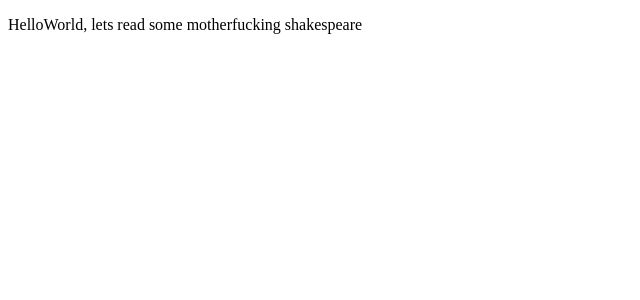
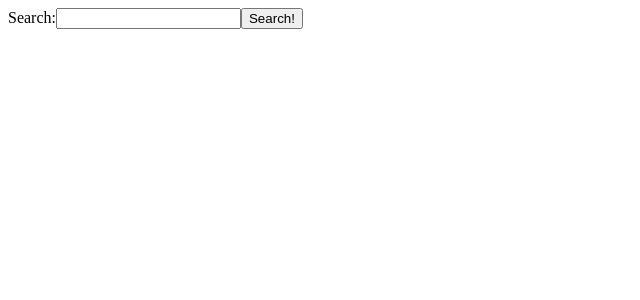
Before and after one commit to Gangezilla/basic-search, a Next.js app: page / in a window 1280 px wide. Shown: the top 300 px of the page, without its empty margins (0-640 px from the left). Built offline with nearby package versions, Linux system fonts and the light colour scheme.

Commit message:
Hella basic frontend. totally unstyled but it works, way cool

```diff
--- a/pages/index.js
+++ b/pages/index.js
@@ -1,6 +1,28 @@
-const Index = () => (
-  <div>
-    <p>HelloWorld, lets read some motherfucking shakespeare</p>
-  </div>
-);
+import QueryBox from "../src/components/QueryBox";
+import React, { useState } from "react";
+
+const Index = () => {
+  const [data, setData] = useState("");
+  const onSubmit = query => {
+    const data = {
+      query
+    };
+    fetch("/query/", {
+      method: "POST",
+      body: JSON.stringify(data),
+      headers: {
+        "Content-Type": "application/json"
+      }
+    })
+      .then(res => res.json())
+      .then(res => setData(res));
+  };
+
+  return (
+    <div>
+      <QueryBox onSubmit={onSubmit} />
+      {data ? JSON.stringify(data) : null}
+    </div>
+  );
+};
 export default Index;
--- /dev/null
+++ b/src/components/QueryBox.js
@@ -0,0 +1,31 @@
+import React, { useState } from "react";
+
+const QueryBox = ({ onSubmit }) => {
+  const [query, setQuery] = useState("");
+  const handleClick = () => onSubmit(query);
+  const handleKeyPress = e => {
+    if (e.key === "Enter") {
+      handleClick();
+      e.preventDefault();
+    }
+  };
+
+  return (
+    <form onKeyPress={handleKeyPress}>
+      <label>
+        Search:
+        <input
+          value={query}
+          onChange={e => setQuery(e.target.value)}
+          type="text"
+          name="search"
+        />
+      </label>
+      <button onClick={handleClick} type="button">
+        Search!
+      </button>
+    </form>
+  );
+};
+
+export default QueryBox;
```
Also changed, not shown: app.js (+0 -16 lines).
